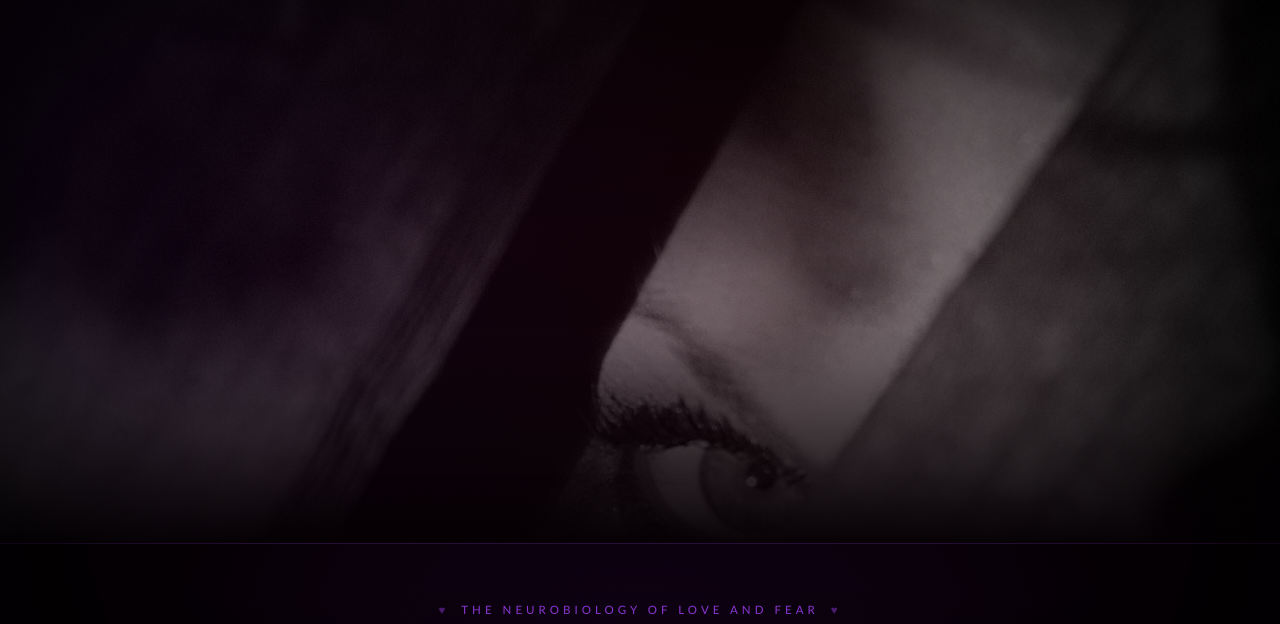
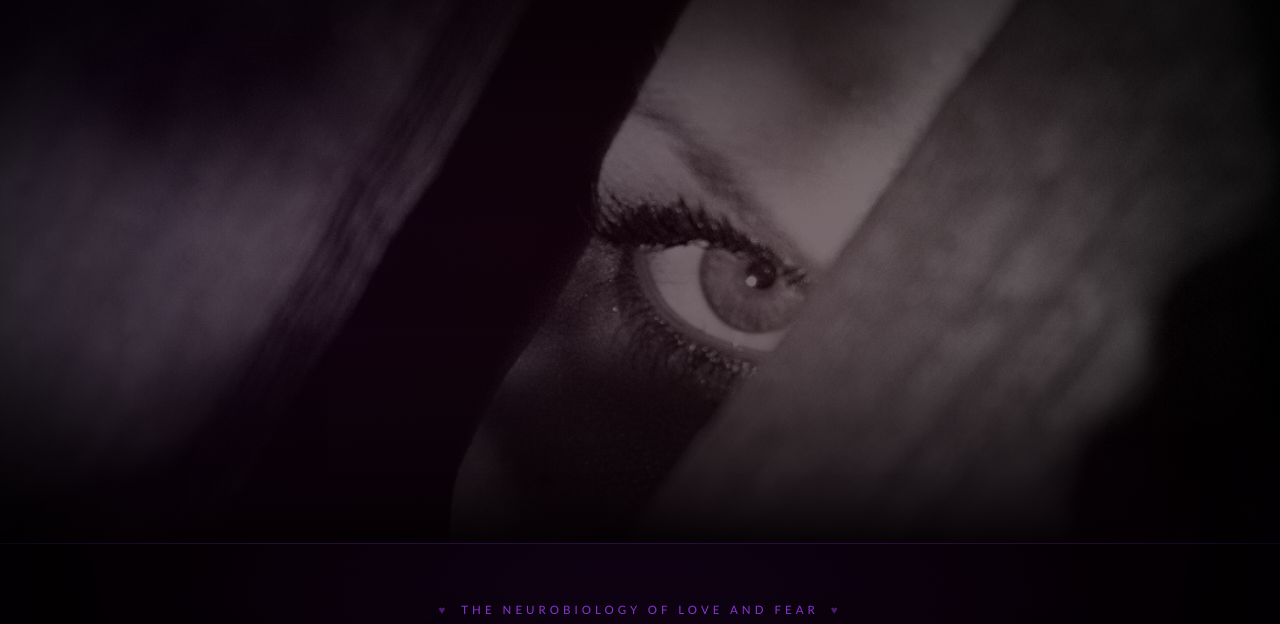
Before and after one commit to SauerNinja/Evil-Love, a plain HTML site: page index.html in a window 1280 px wide. Shown: the top 624 px of the page. Drawn offline with Linux system fonts and the light colour scheme.

Commit message:
Add files via upload

```diff
--- a/index.html
+++ b/index.html
@@ -178,7 +178,7 @@
     position:absolute; inset:0;
     background-image: url("hero.jpg");
     background-size: cover;
-    background-position: center 30%;
+    background-position: 56% 44%;
     filter: grayscale(30%) contrast(1.15) brightness(0.6) saturate(1.1);
     transform: scale(1.04);
   }
```
